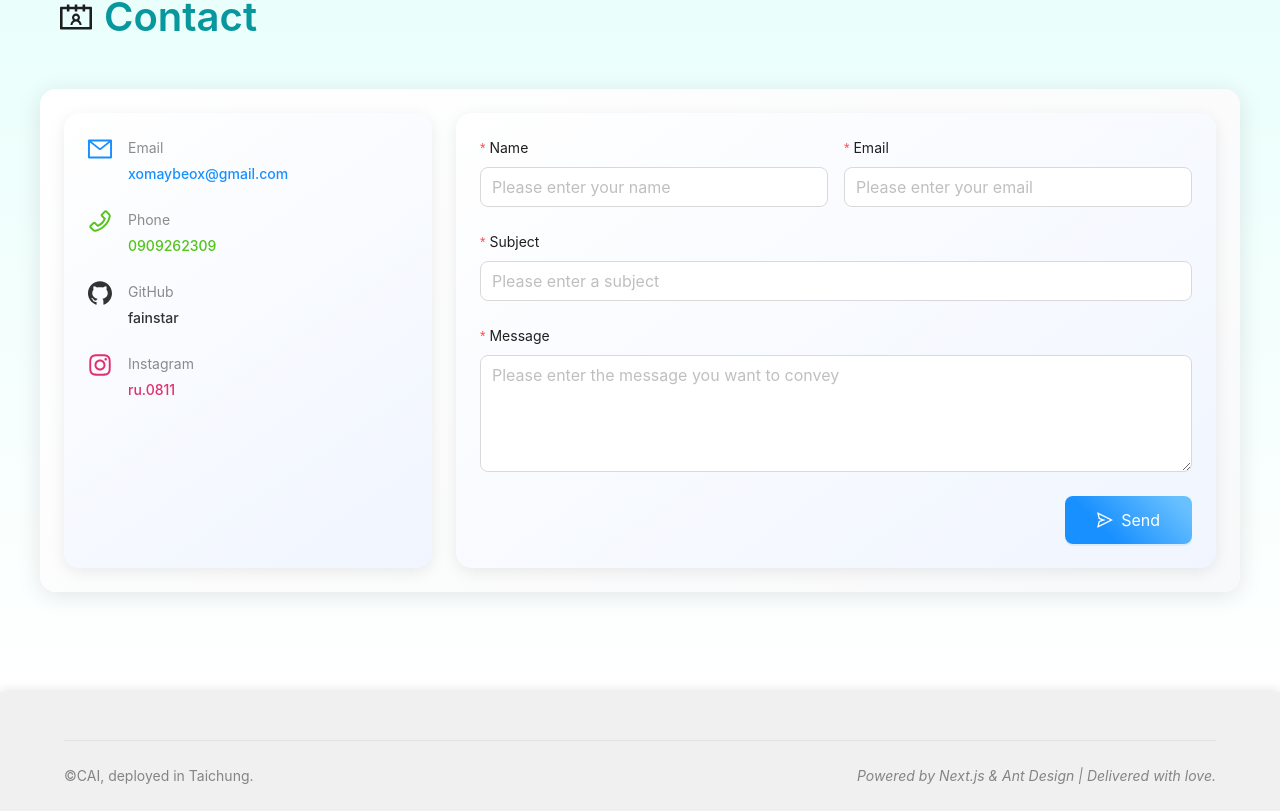
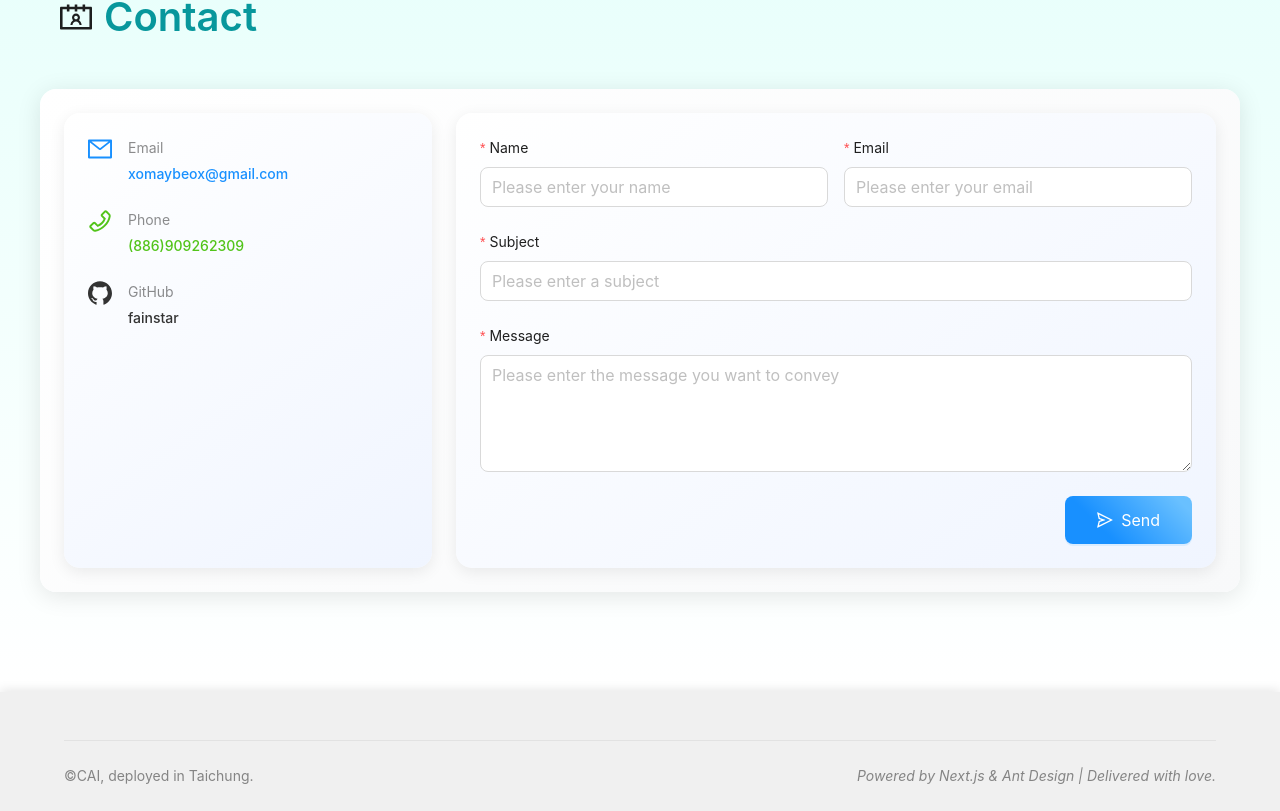
Before and after one commit to fainstar/my_resume-website, a React (Vite) app: page / in a window 1280 px wide. Shown: the part 5841-6652 px from the top of the page. Built offline with nearby package versions, Linux system fonts and the light colour scheme.

Commit message:
refactor(i18n): 更新环境变量检测方式为Vite标准
fix(contact): 移除Instagram链接并格式化电话号码
docs: 更新技术文档中的多语言支持实现细节
style: 清理未使用的导入和注释代码

```diff
--- a/src/components/Contact.tsx
+++ b/src/components/Contact.tsx
@@ -1,6 +1,6 @@
 import React, { useState } from 'react';
 import { Form, Input, Button, Modal, Row, Col, Card, Typography, Space } from 'antd';
-import { MailOutlined, PhoneOutlined, SendOutlined, CheckCircleOutlined, CloseCircleOutlined, GithubOutlined, InstagramOutlined } from '@ant-design/icons';
+import { MailOutlined, PhoneOutlined, SendOutlined, CheckCircleOutlined, CloseCircleOutlined, GithubOutlined } from '@ant-design/icons';
 import { useTranslation } from 'react-i18next';
 import Section from './Section';
 
@@ -87,18 +87,18 @@ const Contact: React.FC<ContactProps> = ({ id }) => {
     {
       icon: <PhoneOutlined style={{ fontSize: '24px', color: '#52c41a' }} />,
       title: t('contact.phone', '聯絡電話'),
-      content: <a href="tel:0909262309" style={{ color: '#52c41a', textDecoration: 'none', fontWeight: 500 }}>0909262309</a>
+      content: <a href="tel:(886)909262309" style={{ color: '#52c41a', textDecoration: 'none', fontWeight: 500 }}>(886)909262309</a>
     },
     {
       icon: <GithubOutlined style={{ fontSize: '24px', color: '#333' }} />,
       title: 'GitHub',
       content: <a href="https://github.com/fainstar" target="_blank" rel="noopener noreferrer" style={{ color: '#333', textDecoration: 'none', fontWeight: 500 }}>fainstar</a>
     },
-    {
-      icon: <InstagramOutlined style={{ fontSize: '24px', color: '#e1306c' }} />,
-      title: 'Instagram',
-      content: <a href="https://instagram.com/ru.0811" target="_blank" rel="noopener noreferrer" style={{ color: '#e1306c', textDecoration: 'none', fontWeight: 500 }}>ru.0811</a>
-    }
+    // {
+    //   icon: <InstagramOutlined style={{ fontSize: '24px', color: '#e1306c' }} />,
+    //   title: 'Instagram',
+    //   content: <a href="https://instagram.com/ru.0811" target="_blank" rel="noopener noreferrer" style={{ color: '#e1306c', textDecoration: 'none', fontWeight: 500 }}>ru.0811</a>
+    // }
   ];
 
   const handleModalOk = () => {
--- a/src/components/SpecialExperience.tsx
+++ b/src/components/SpecialExperience.tsx
@@ -1,6 +1,6 @@
 import React, { useState } from 'react'; // 引入React核心和useState鉤子
 import { Card, Typography, Row, Col, Modal, Image } from 'antd'; // 引入Ant Design組件
-import { TrophyOutlined, PictureOutlined, FileProtectOutlined } from '@ant-design/icons'; // 引入圖標組件
+import { PictureOutlined, FileProtectOutlined } from '@ant-design/icons'; // 引入圖標組件
 import { useTranslation } from 'react-i18next'; // 引入i18n翻譯功能
 import Section from './Section'; // 引入自定義Section組件
 import styled from '@emotion/styled'; // 引入emotion樣式庫
--- a/src/i18n/i18n.ts
+++ b/src/i18n/i18n.ts
@@ -14,7 +14,7 @@ i18n
   .init({
     fallbackLng: 'zh-TW', // 默認語言
     supportedLngs: ['zh-TW', 'zh-CN', 'ja', 'ko', 'en'], // 支持的語言
-    debug: process.env.NODE_ENV === 'development',
+    debug: import.meta.env.DEV, // 使用 Vite 的環境變量
 
     interpolation: {
       escapeValue: false, // 不需要為React轉義
--- a/src/pages/HomePage.tsx
+++ b/src/pages/HomePage.tsx
@@ -1,6 +1,6 @@
 import React from 'react';
 import { ConfigProvider, Layout } from 'antd';
-import { useNavigate } from 'react-router-dom';
+// import { useNavigate } from 'react-router-dom';
 import { useTranslation } from 'react-i18next';
 import Header from '../components/Header';
 import About from '../components/About';
@@ -18,7 +18,6 @@ import ErrorBoundary from '../components/common/ErrorBoundary';
  * 包含個人履歷的主要內容區塊
  */
 const HomePage: React.FC = () => {
-  const navigate = useNavigate();
   const { t } = useTranslation();
 
   // 定義網站各區塊
```
Also changed, not shown: 1 other file (tests, documents, lock files or other folders).
